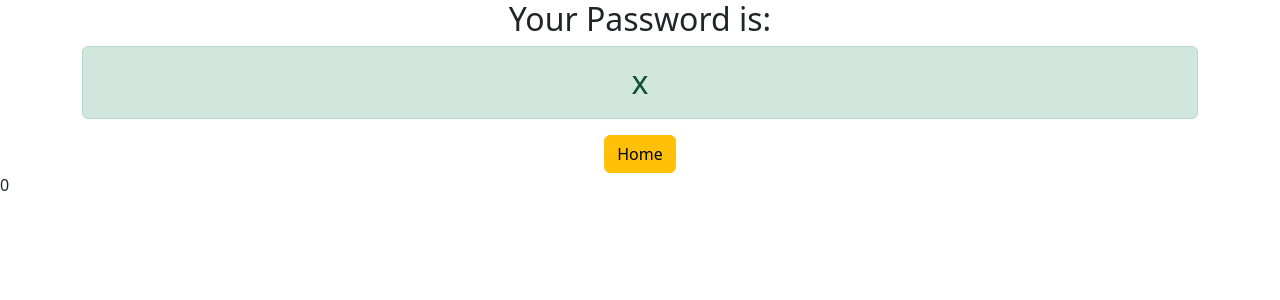
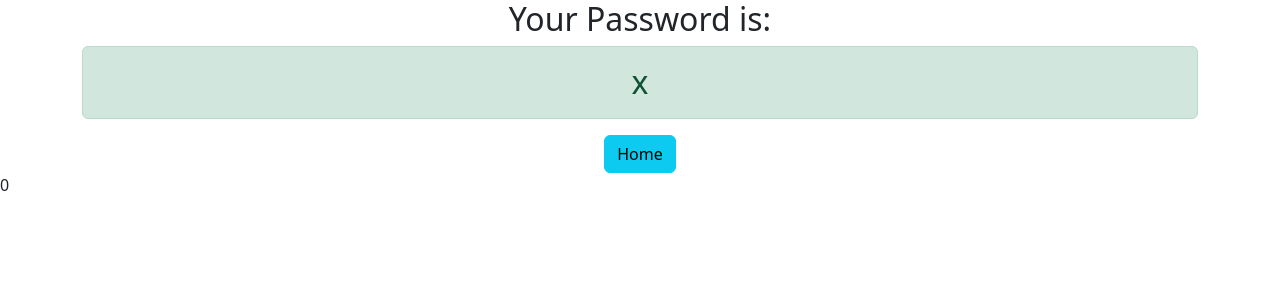
Before and after one commit to Alpha-github/password_generator, a Django app: template generator_app/templates/generator_app/password.html in a window 1280 px wide. Shown: the top 300 px of the page. Run offline with Django 4.2, Linux system fonts and the light colour scheme; the template is opened without the code that fills it: most values are stand-ins (such as "Sample title", 1, 10 or a date in 2020).

Commit message:
Made a Change

```diff
--- a/generator_app/templates/generator_app/password.html
+++ b/generator_app/templates/generator_app/password.html
@@ -5,5 +5,5 @@
 <h2>Your Password is:</h2>
 <h2 class="alert alert-success">{{password}}</h2>
 
-<a href="{% url 'home' %}"><button class="btn btn-warning">Home</button></a>
+<a href="{% url 'home' %}"><button class="btn btn-info">Home</button></a>
 </div>0
```
